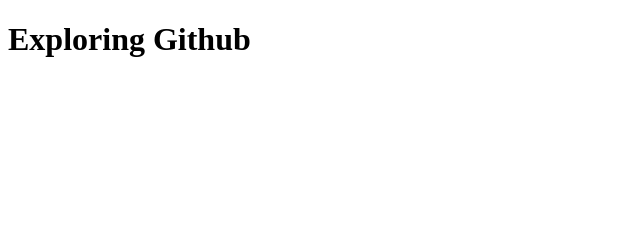
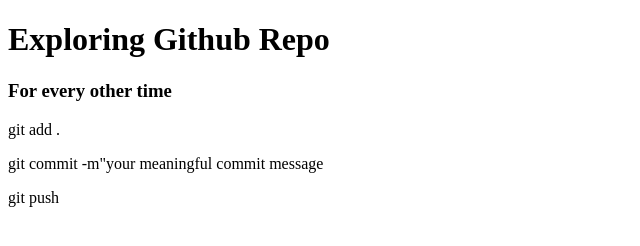
Before and after one commit to sobat-2930/my-second-github, a plain HTML site: page index.html in a window 1280 px wide. Shown: the whole page, without its empty margins (0-640 px from the left). Drawn offline with Linux system fonts and the light colour scheme.

Commit message:
added the commands to push changes to github

```diff
--- a/index.html
+++ b/index.html
@@ -6,6 +6,14 @@
     <title>Exploring Github</title>
 </head>
 <body>
-    <h1>Exploring Github</h1>
+    <h1>Exploring Github Repo</h1>
+    <div>
+        <h3>For every other time</h3>
+        <p>git add .</p>
+        <p>git commit -m"your meaningful commit message</p>
+        <p>git push</p>
+
+
+    </div>
 </body>
 </html>
```
